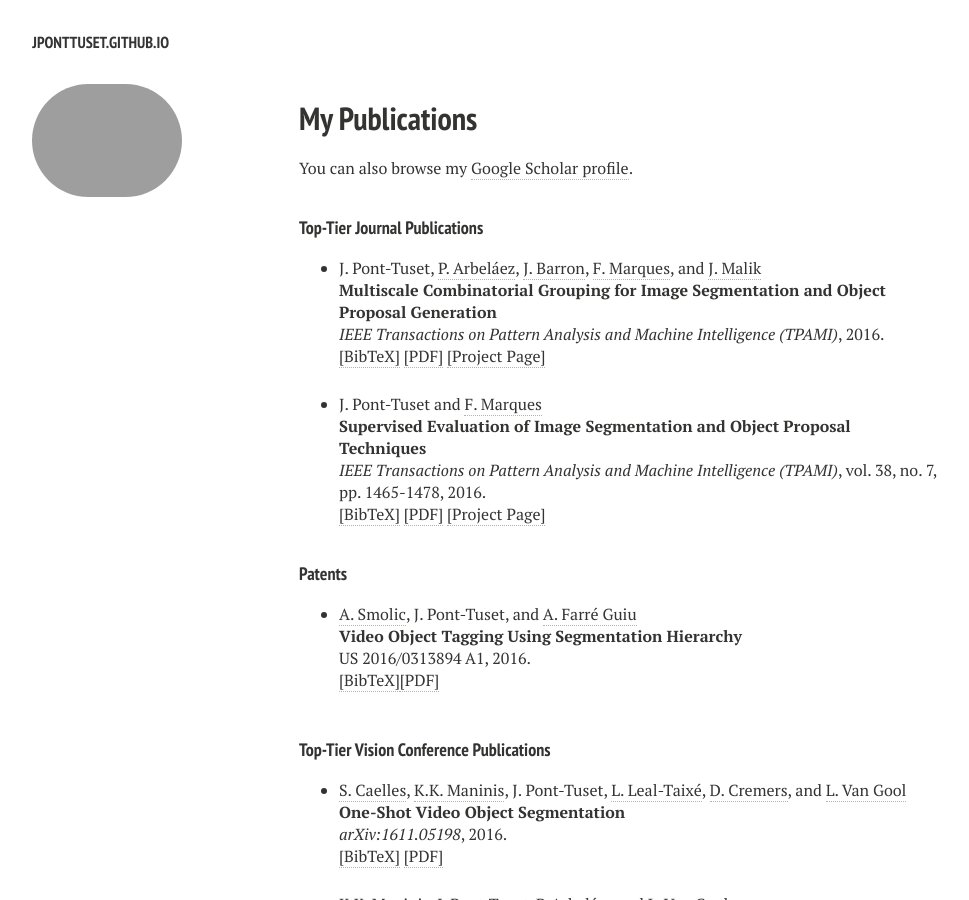
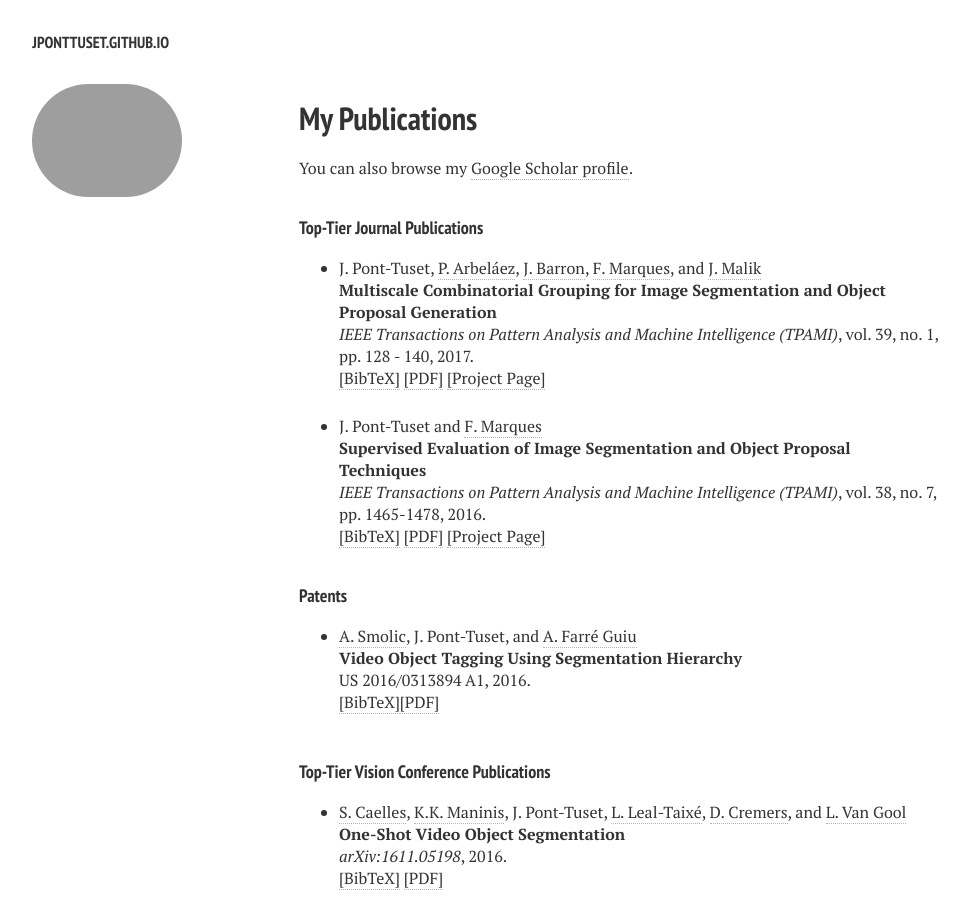
Before and after one commit to jponttuset/jponttuset.github.io, a Jekyll site: the page built from publications.md, in a window 1280 px wide and 900 px high. Shown: the whole window, without its empty margins (21-990 px from the left). Built offline with Jekyll 4.4.1, drawn with Linux system fonts in a browser that asks for light colours; nearby versions of some CDN libraries.

Commit message:
- PAMI updated

```diff
--- a/_layouts/publications.html
+++ b/_layouts/publications.html
@@ -88,26 +88,36 @@ div.bibtex pre { font-size: 75%; overflow: auto;  width: 100%; padding: 0em 0em;
 
 
 
-    <!-- Item: Pont-Tuset2016 -->
+    <!-- Item: Pont-Tuset2017 -->
     <li ><p>
     J. Pont-Tuset, <a href="https://biomedicalcomputervision.uniandes.edu.co" target="_blank">P. Arbeláez</a>, <a href="http://www.cs.berkeley.edu/~barron/" target="_blank">J. Barron</a>, <a href="https://imatge.upc.edu/web/ferran" target="_blank">F. Marques</a>, and <a href="http://www.cs.berkeley.edu/~malik/" target="_blank">J. Malik</a>
     <br><b>Multiscale Combinatorial Grouping for Image Segmentation and Object Proposal Generation</b><br>
 <i>IEEE Transactions on Pattern Analysis and Machine Intelligence (TPAMI)</i>,
-2016.
-    <br />
+vol. 39,
+no. 1,
+pp. 128 - 140,
+
+2017.
+
+<br />
     <a href="javascript:toggleBibtex('Pont-Tuset2016')">[BibTeX]</a>
-    <a href="http://arxiv.org/pdf/1503.00848v4" target="_blank">[PDF]</a> <a href="http://www.eecs.berkeley.edu/Research/Projects/CS/vision/grouping/mcg/" target="_blank">
+    <a href="http://ieeexplore.ieee.org/document/7423791/" target="_blank">[PDF]</a> <a href="http://www.eecs.berkeley.edu/Research/Projects/CS/vision/grouping/mcg/" target="_blank">
     [Project Page]</a>
-    </p>
-    <div id="bib_Pont-Tuset2016" class="bibtex noshow">
-    <pre>@article{ Pont-Tuset2016,
-  author  = {Jordi Pont-Tuset and Pablo Arbel\'{a}ez and Jonathan T. Barron and Ferran Marques and Jitendra Malik},
-  title   = {Multiscale Combinatorial Grouping for Image Segmentation and Object Proposal Generation},
+</p>
+<div id="bib_Pont-Tuset2017" class="bibtex noshow">
+<pre>
+@article{Pont-Tuset2017,
+  author = {J. Pont-Tuset and P. Arbel\'{a}ez and J. Barron and F.Marques and J. Malik},
+  title = {Multiscale Combinatorial Grouping for Image Segmentation and Object Proposal Generation},
   journal = {IEEE Transactions on Pattern Analysis and Machine Intelligence (TPAMI)},
-  year = {2016}
-}</pre>
-    </div>
-    </li>
+  year = {2017},
+  volume = {39},
+  number = {1},
+  pages = {128 - 140}
+}
+</pre>
+</div>
+</li>
 
 
 <!-- Item: Pont-Tuset2016a -->
```
